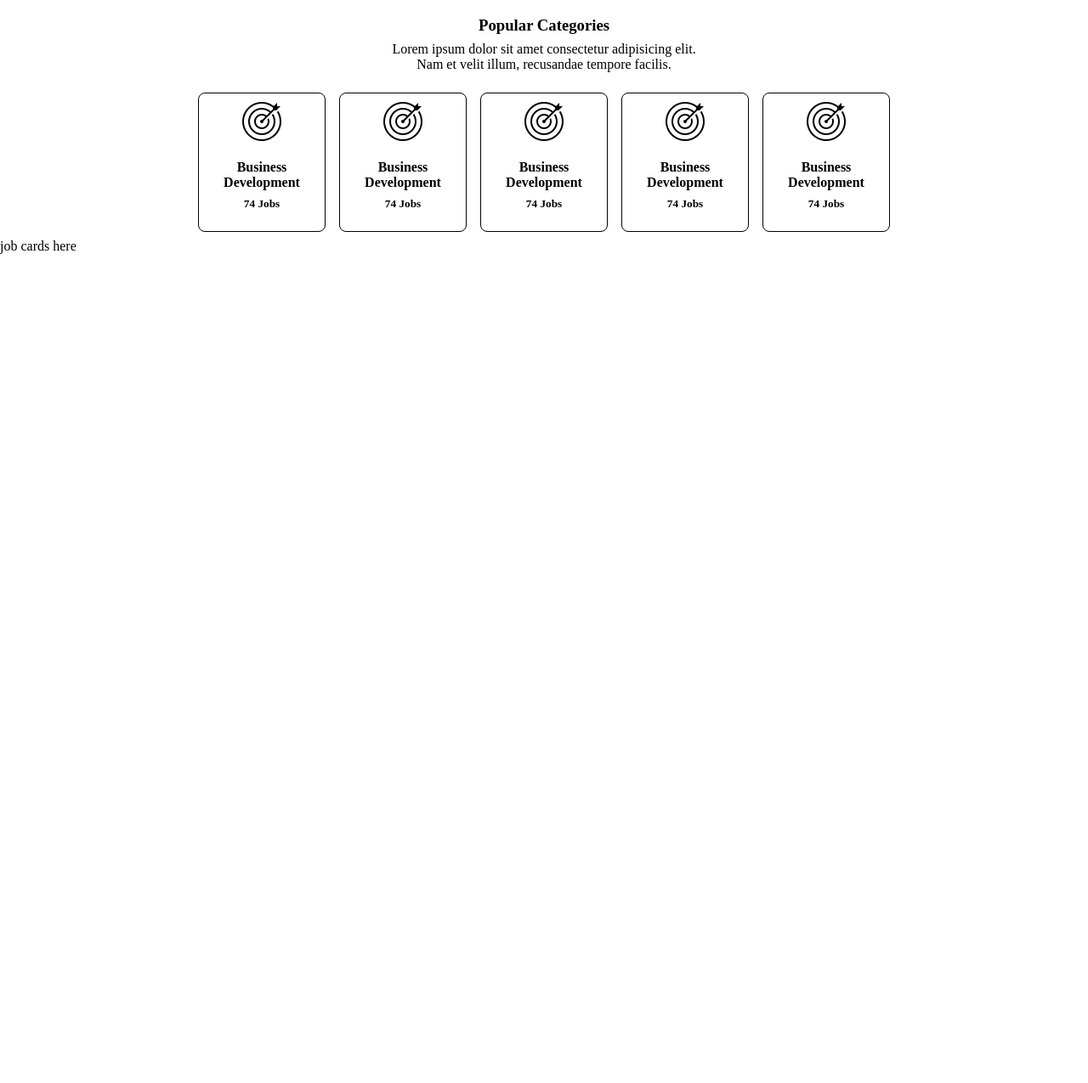
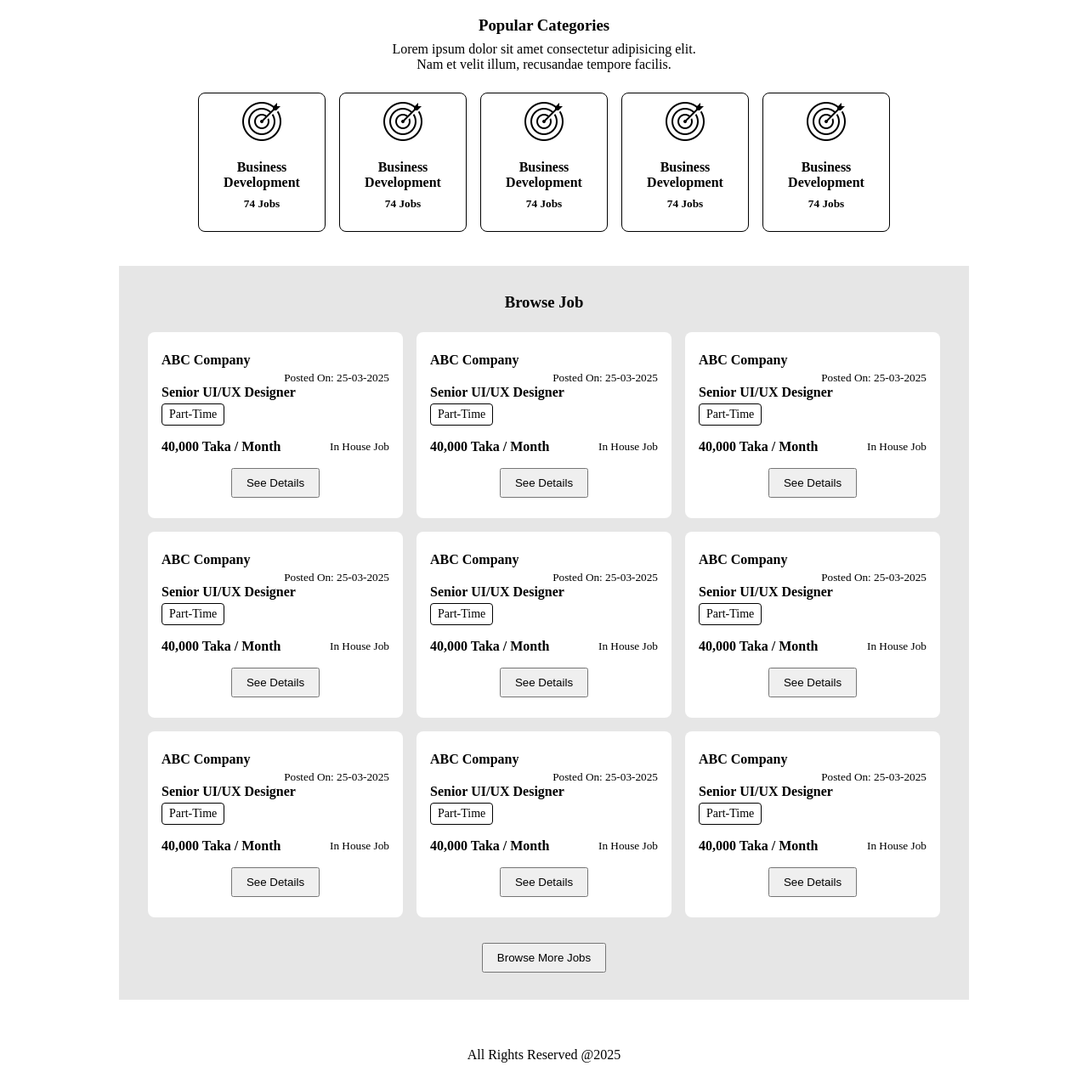
Before and after one commit to itsrmizanur/zzz-job-intern-portal, a plain HTML site: page index.html in a window 1280 px wide. Shown: the part 396-1671 px from the top of the page at 85% size. Before the commit the page ends 800 px from the top, so only its background shows below. Drawn offline with Linux system fonts and the light colour scheme.

Commit message:
index page done

```diff
--- /dev/null
+++ b/css/jobcards.css
@@ -0,0 +1,74 @@
+.job {
+  background-color: rgb(230, 230, 230);
+  margin: 32px auto;
+  padding: 32px 0;
+}
+.job>h3 {
+  text-align: center;
+
+}
+.job-cards {
+  margin: 24px auto;
+  display: grid;
+  grid-template-columns: repeat(3, 300px);
+  gap: 16px;
+  justify-content: center;
+}
+.job-card {
+  width: 300px;
+  padding: 24px 16px;
+  background-color: rgb(255, 255, 255);
+  border-radius: 8px;
+}
+.job-up {
+  display: flex;
+  flex-direction: column;
+  gap: 4px;
+}
+.job-up h4 {
+  font-size: 16px;
+}
+.job-up h5 {
+  text-align: right;
+  font-weight: normal;
+}
+.job-card p {
+  font-size: 14px;
+  border: 1px solid black;
+  width: max-content;
+  padding: 4px 8px;
+  border-radius: 4px;
+  margin: 4px 0;
+}
+.job-salary {
+  display: flex;
+  align-items: center;
+  justify-content: space-between;
+  margin-top: 16px;
+}
+.job-salary h5 {
+  font-weight: normal;
+}
+.job-details {
+  display: flex;
+  justify-content: center;
+}
+.job-details button {
+  margin-top: 16px;
+  padding: 8px 16px;
+}
+.job-details button a{
+  color: black;
+}
+.browse-more-jobs {
+  display: flex;
+  justify-content: center;
+  margin-top: 30px;
+}
+.browse-more-jobs button {
+  padding: 8px 16px;
+}
+
+.browse-more-jobs button a{
+  color: black;
+}
--- a/css/style.css
+++ b/css/style.css
@@ -14,3 +14,10 @@ a {
   max-width: 1000px;
   margin: 0 auto;
 }
+
+.footer {
+  padding: 24px 0;
+}
+.footer p {
+  text-align: center;
+}
--- a/index.html
+++ b/index.html
@@ -1,14 +1,17 @@
 <!DOCTYPE html>
 <html lang="en">
+
 <head>
-  <meta charset="UTF-8">
-  <meta name="viewport" content="width=device-width, initial-scale=1.0">
+  <meta charset="UTF-8" />
+  <meta name="viewport" content="width=device-width, initial-scale=1.0" />
   <title>Job|Intern Portal</title>
-  <link rel="stylesheet" href="./css/style.css">
-  <link rel="stylesheet" href="./css/menu.css">
-  <link rel="stylesheet" href="./css/hero.css">
-  <link rel="stylesheet" href="./css/categories.css">
+  <link rel="stylesheet" href="./css/style.css" />
+  <link rel="stylesheet" href="./css/menu.css" />
+  <link rel="stylesheet" href="./css/hero.css" />
+  <link rel="stylesheet" href="./css/categories.css" />
+  <link rel="stylesheet" href="./css/jobcards.css" />
 </head>
+
 <body>
   <section class="container">
     <div class="navbar">
@@ -31,15 +34,22 @@
   <section class="container">
     <div class="hero">
       <div class="hero-left">
-        <h1>Lorem sit amet ipsum <br> dolor sit amet consectetur.</h1>
-        <p>Lorem ipsum dolor sit amet consectetur, adipisicing elit. Accusamus voluptatum possimus repellendus consequuntur eos!</p>
+        <h1>
+          Lorem sit amet ipsum <br />
+          dolor sit amet consectetur.
+        </h1>
+        <p>
+          Lorem ipsum dolor sit amet consectetur, adipisicing
+          elit. Accusamus voluptatum possimus repellendus
+          consequuntur eos!
+        </p>
         <div class="hero-btns">
           <button class="btn hero-btn-1">Find Work</button>
           <button class="btn hero-btn-2">Hire Talent</button>
         </div>
       </div>
       <div class="hero-right">
-        <img src="./img/hero-img.jpg" alt="">
+        <img src="./img/hero-img.jpg" alt="" />
       </div>
     </div>
   </section>
@@ -47,12 +57,16 @@
   <section class="container">
     <div class="cat-text">
       <h3>Popular Categories</h3>
-      <p>Lorem ipsum dolor sit amet consectetur adipisicing elit. <br> Nam et velit illum, recusandae tempore facilis.</p>
+      <p>
+        Lorem ipsum dolor sit amet consectetur adipisicing elit.
+        <br />
+        Nam et velit illum, recusandae tempore facilis.
+      </p>
     </div>
     <div class="cat-cards">
       <div class="cat-card">
         <div class="cat-icon">
-          <img src="./img/icons/icon.png" alt="">
+          <img src="./img/icons/icon.png" alt="" />
         </div>
         <div class="cat-text">
           <h4>Business Development</h4>
@@ -61,7 +75,7 @@
       </div>
       <div class="cat-card">
         <div class="cat-icon">
-          <img src="./img/icons/icon.png" alt="">
+          <img src="./img/icons/icon.png" alt="" />
         </div>
         <div class="cat-text">
           <h4>Business Development</h4>
@@ -70,7 +84,7 @@
       </div>
       <div class="cat-card">
         <div class="cat-icon">
-          <img src="./img/icons/icon.png" alt="">
+          <img src="./img/icons/icon.png" alt="" />
         </div>
         <div class="cat-text">
           <h4>Business Development</h4>
@@ -79,7 +93,7 @@
       </div>
       <div class="cat-card">
         <div class="cat-icon">
-          <img src="./img/icons/icon.png" alt="">
+          <img src="./img/icons/icon.png" alt="" />
         </div>
         <div class="cat-text">
           <h4>Business Development</h4>
@@ -88,7 +102,7 @@
       </div>
       <div class="cat-card">
         <div class="cat-icon">
-          <img src="./img/icons/icon.png" alt="">
+          <img src="./img/icons/icon.png" alt="" />
         </div>
         <div class="cat-text">
           <h4>Business Development</h4>
@@ -98,8 +112,162 @@
     </div>
   </section>
   <!-- job section  -->
-   <section class="job">
-    job cards here
-   </section>
+  <section class="job container">
+    <h3>Browse Job</h3>
+    <div class="job-cards">
+      <div class="job-card">
+        <div class="job-up">
+          <h4>ABC Company</h4>
+          <h5>Posted On: 25-03-2025</h5>
+        </div>
+        <h4>Senior UI/UX Designer</h4>
+        <p>Part-Time</p>
+
+        <div class="job-salary">
+          <h4>40,000 Taka / Month</h4>
+          <h5>In House Job</h5>
+        </div>
+        <div class="job-details">
+          <button><a href="#">See Details</a></button>
+        </div>
+      </div>
+      <div class="job-card">
+        <div class="job-up">
+          <h4>ABC Company</h4>
+          <h5>Posted On: 25-03-2025</h5>
+        </div>
+        <h4>Senior UI/UX Designer</h4>
+        <p>Part-Time</p>
+
+        <div class="job-salary">
+          <h4>40,000 Taka / Month</h4>
+          <h5>In House Job</h5>
+        </div>
+        <div class="job-details">
+          <button><a href="#">See Details</a></button>
+        </div>
+      </div>
+      <div class="job-card">
+        <div class="job-up">
+          <h4>ABC Company</h4>
+          <h5>Posted On: 25-03-2025</h5>
+        </div>
+        <h4>Senior UI/UX Designer</h4>
+        <p>Part-Time</p>
+
+        <div class="job-salary">
+          <h4>40,000 Taka / Month</h4>
+          <h5>In House Job</h5>
+        </div>
+        <div class="job-details">
+          <button><a href="#">See Details</a></button>
+        </div>
+      </div>
+      <div class="job-card">
+        <div class="job-up">
+          <h4>ABC Company</h4>
+          <h5>Posted On: 25-03-2025</h5>
+        </div>
+        <h4>Senior UI/UX Designer</h4>
+        <p>Part-Time</p>
+
+        <div class="job-salary">
+          <h4>40,000 Taka / Month</h4>
+          <h5>In House Job</h5>
+        </div>
+        <div class="job-details">
+          <button><a href="#">See Details</a></button>
+        </div>
+      </div>
+      <div class="job-card">
+        <div class="job-up">
+          <h4>ABC Company</h4>
+          <h5>Posted On: 25-03-2025</h5>
+        </div>
+        <h4>Senior UI/UX Designer</h4>
+        <p>Part-Time</p>
+
+        <div class="job-salary">
+          <h4>40,000 Taka / Month</h4>
+          <h5>In House Job</h5>
+        </div>
+        <div class="job-details">
+          <button><a href="#">See Details</a></button>
+        </div>
+      </div>
+      <div class="job-card">
+        <div class="job-up">
+          <h4>ABC Company</h4>
+          <h5>Posted On: 25-03-2025</h5>
+        </div>
+        <h4>Senior UI/UX Designer</h4>
+        <p>Part-Time</p>
+
+        <div class="job-salary">
+          <h4>40,000 Taka / Month</h4>
+          <h5>In House Job</h5>
+        </div>
+        <div class="job-details">
+          <button><a href="#">See Details</a></button>
+        </div>
+      </div>
+      <div class="job-card">
+        <div class="job-up">
+          <h4>ABC Company</h4>
+          <h5>Posted On: 25-03-2025</h5>
+        </div>
+        <h4>Senior UI/UX Designer</h4>
+        <p>Part-Time</p>
+
+        <div class="job-salary">
+          <h4>40,000 Taka / Month</h4>
+          <h5>In House Job</h5>
+        </div>
+        <div class="job-details">
+          <button><a href="#">See Details</a></button>
+        </div>
+      </div>
+      <div class="job-card">
+        <div class="job-up">
+          <h4>ABC Company</h4>
+          <h5>Posted On: 25-03-2025</h5>
+        </div>
+        <h4>Senior UI/UX Designer</h4>
+        <p>Part-Time</p>
+
+        <div class="job-salary">
+          <h4>40,000 Taka / Month</h4>
+          <h5>In House Job</h5>
+        </div>
+        <div class="job-details">
+          <button><a href="#">See Details</a></button>
+        </div>
+      </div>
+      <div class="job-card">
+        <div class="job-up">
+          <h4>ABC Company</h4>
+          <h5>Posted On: 25-03-2025</h5>
+        </div>
+        <h4>Senior UI/UX Designer</h4>
+        <p>Part-Time</p>
+
+        <div class="job-salary">
+          <h4>40,000 Taka / Month</h4>
+          <h5>In House Job</h5>
+        </div>
+        <div class="job-details">
+          <button><a href="#">See Details</a></button>
+        </div>
+      </div>
+    </div>
+    <div class="browse-more-jobs">
+      <button><a href="#">Browse More Jobs</a></button>
+    </div>
+
+  </section>
+  <section class="container footer">
+    <p>All Rights Reserved @2025</p>
+  </section>
 </body>
+
 </html>
```
